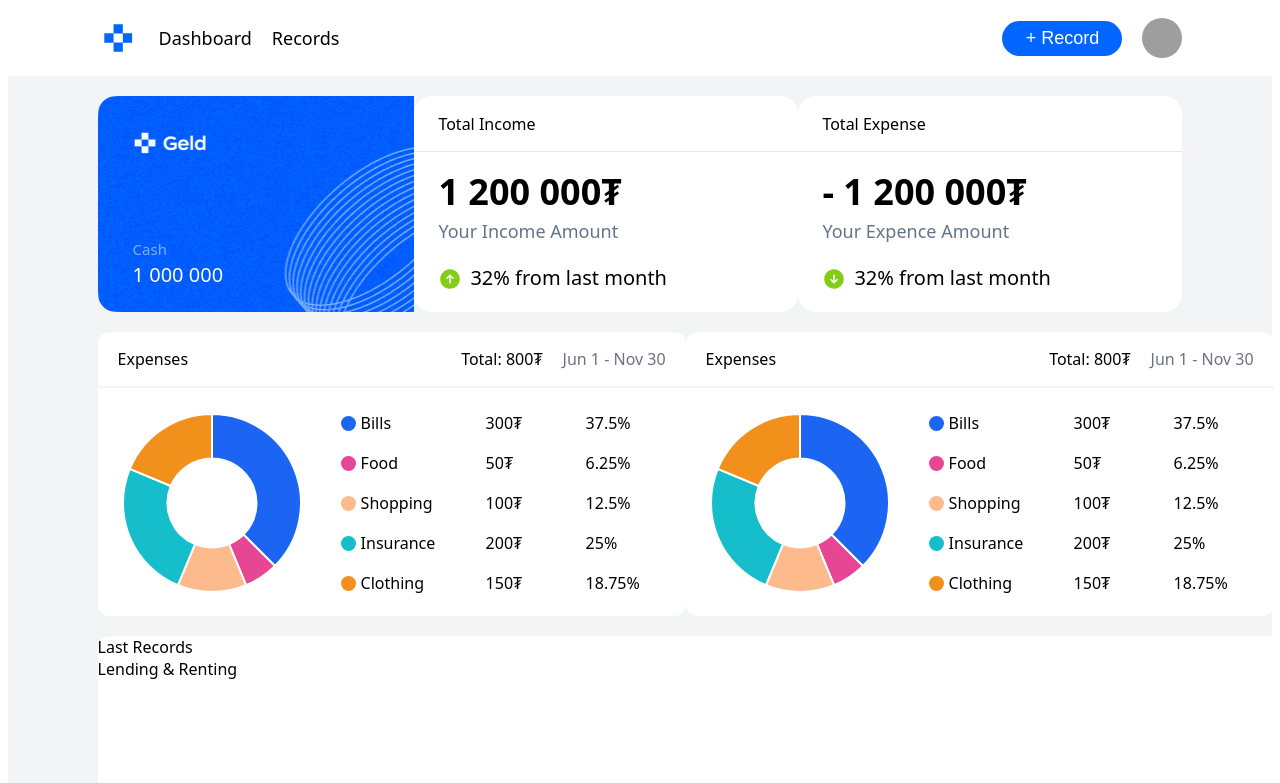
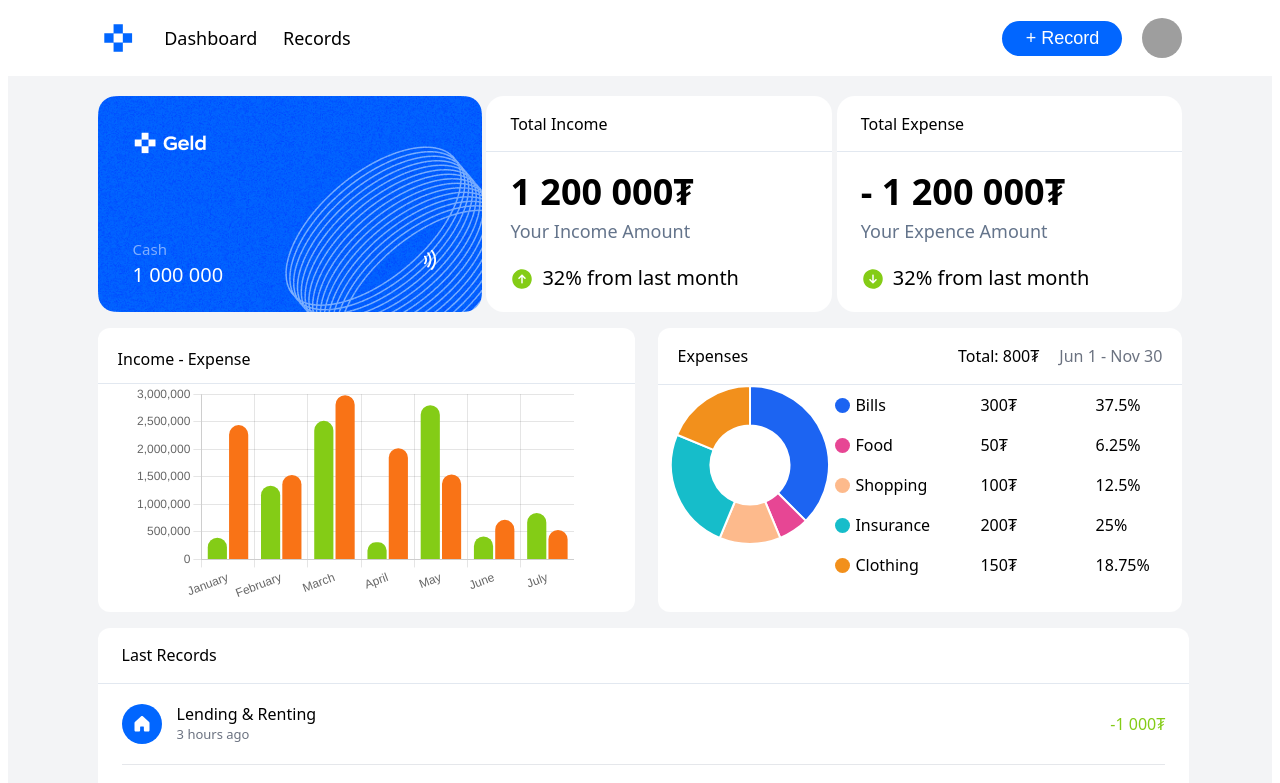
Before and after one commit to naudair/income-tracker-web, a Next.js app: page /dashboard in a window 1280 px wide. Shown: the top 783 px of the page. Built offline with nearby package versions, Linux system fonts and the light colour scheme; grey boxes are pictures that could not be loaded.

Commit message:
barchart and list

```diff
--- /dev/null
+++ b/src/components/barchartComponent.tsx
@@ -0,0 +1,85 @@
+import style from "../styles/barchart.module.css";
+import React from "react";
+import {
+  Chart as ChartJS,
+  CategoryScale,
+  LinearScale,
+  BarElement,
+  Title,
+  Tooltip,
+  Legend,
+} from "chart.js";
+import { Bar } from "react-chartjs-2";
+
+ChartJS.register(
+  CategoryScale,
+  LinearScale,
+  BarElement,
+  Title,
+  Tooltip,
+  Legend
+);
+
+interface BarchartProps {}
+
+interface ChartData {
+  labels: string[];
+  datasets: {
+    label: string;
+    data: number[];
+    backgroundColor: string;
+    borderRadius: number;
+  }[];
+}
+
+const Barchart: React.FC<BarchartProps> = () => {
+  const labels = [
+    "January",
+    "February",
+    "March",
+    "April",
+    "May",
+    "June",
+    "July",
+  ];
+  const data: ChartData = {
+    labels,
+    datasets: [
+      {
+        label: "Income",
+        data: labels.map(() => {
+          return Math.random() * 3000000;
+        }),
+        backgroundColor: "#84CC16",
+        borderRadius: 30,
+      },
+      {
+        label: "Expense",
+        data: labels.map(() => {
+          return Math.random() * 3000000;
+        }),
+        backgroundColor: "#F97316",
+        borderRadius: 30,
+      },
+    ],
+  };
+
+  return (
+    <div className={style.container}>
+      <div className={style.head}>Income - Expense</div>
+      <div className={style.chart}>
+        <Bar
+          data={data}
+          options={{
+            plugins: {
+              legend: {
+                display: false,
+              },
+            },
+          }}
+        />
+      </div>
+    </div>
+  );
+};
+export default Barchart;
--- a/src/components/chartComponent.tsx
+++ b/src/components/doughnutChartComponent.tsx
@@ -28,13 +28,13 @@ const options = {
   },
 };
 
-function Chart() {
+function DoughnutChart() {
   return (
     <div
       style={{
         display: "flex",
         flexDirection: "column",
-        width: "588px",
+        width: "41vw",
         height: "284px",
         borderRadius: "12px",
         backgroundColor: "#ffffff",
@@ -42,40 +42,30 @@ function Chart() {
     >
       <div
         style={{
+          height:"56px",
           display: "flex",
           flexDirection: "row",
           alignItems: "center",
           justifyContent: "space-between",
           padding: "0 20px",
+          borderBottom: "1px solid rgba(226, 232, 240, 1)",
         }}
       >
         <p>Expenses</p>
-        <div style={{display:"flex", gap:"20px"}}>
+        <div style={{ display: "flex", gap: "20px" }}>
           <p>Total: {sum}₮</p>
-          <p style={{color:"rgba(107, 114, 128, 1)"}}>Jun 1 - Nov 30</p>
+          <p style={{ color: "rgba(107, 114, 128, 1)" }}>Jun 1 - Nov 30</p>
         </div>
       </div>
-      <div
-        style={{
-          width: "100%",
-          backgroundColor: "#F5F5F5",
-          height: "2px",
-          margin: "0 0 15px 0",
-        }}
-      />
-      <div
-        style={{
-          display: "flex",
-          flexDirection: "row",
-          justifyContent: "space-between",
-        }}
-      >
+      <div style={{ display: "flex" }}>
         <div
           style={{
-            width: "228px",
+            width: "41vw",
+            height: "20vh",
             display: "flex",
             justifyContent: "center",
             alignItems: "center",
+            paddingLeft:"1vw"
           }}
         >
           <Doughnut
@@ -112,12 +102,12 @@ const Labels = () => {
             />
             <p style={{ marginRight: "10px" }}>{category}</p>
           </div>
-          <div style={{ width: "100px" }}>{expenses[index]}₮</div>
-          <div style={{ width: "100px" }}>{(expenses[index] * 100) / sum}%</div>
+          <div style={{ width: "9vw" }}>{expenses[index]}₮</div>
+          <div style={{ width: "9vw" }}>{(expenses[index] * 100) / sum}%</div>
         </div>
       ))}
     </div>
   );
 };
 
-export default Chart;
+export default DoughnutChart;
--- /dev/null
+++ b/src/components/images/houseIcon.tsx
@@ -0,0 +1,17 @@
+export const HouseIcon = () => {
+  return (
+    <svg
+      width="40"
+      height="40"
+      viewBox="0 0 40 40"
+      fill="none"
+      xmlns="http://www.w3.org/2000/svg"
+    >
+      <circle cx="20" cy="20" r="20" fill="#0166FF" />
+      <path
+        d="M27.5 19.0272V26.2499C27.5 26.5814 27.3683 26.8994 27.1339 27.1338C26.8995 27.3682 26.5815 27.4999 26.25 27.4999H23.125C22.7935 27.4999 22.4755 27.3682 22.2411 27.1338C22.0067 26.8994 21.875 26.5814 21.875 26.2499V23.1249C21.875 22.9591 21.8092 22.8002 21.6919 22.6829C21.5747 22.5657 21.4158 22.4999 21.25 22.4999H18.75C18.5842 22.4999 18.4253 22.5657 18.3081 22.6829C18.1908 22.8002 18.125 22.9591 18.125 23.1249V26.2499C18.125 26.5814 17.9933 26.8994 17.7589 27.1338C17.5245 27.3682 17.2065 27.4999 16.875 27.4999H13.75C13.4185 27.4999 13.1005 27.3682 12.8661 27.1338C12.6317 26.8994 12.5 26.5814 12.5 26.2499V19.0272C12.5 18.8542 12.5359 18.6831 12.6054 18.5247C12.6749 18.3663 12.7766 18.224 12.9039 18.1069L19.1539 12.21L19.1625 12.2015C19.3926 11.9922 19.6925 11.8762 20.0035 11.8762C20.3146 11.8762 20.6144 11.9922 20.8445 12.2015C20.8472 12.2045 20.8501 12.2074 20.8531 12.21L27.1031 18.1069C27.2292 18.2246 27.3295 18.3672 27.3978 18.5256C27.4661 18.6839 27.5009 18.8548 27.5 19.0272Z"
+        fill="white"
+      />
+    </svg>
+  );
+};
--- a/src/components/lastRecordsComponent.tsx
+++ b/src/components/lastRecordsComponent.tsx
@@ -1,10 +1,32 @@
 import style from "../styles/LastRecord.module.css";
+import { HouseIcon } from "./images/houseIcon";
 
 export default function LastRecords() {
   return (
     <div className={style.lastRecord}>
-      <div>Last Records</div>
-      <div>Lending & Renting</div>
+      <div className={style.head}>Last Records</div>
+      <div className={style.container}>
+        {array.map((array) => (
+          <div key={array} className={style.body}>
+            <div style={{ display: "flex", gap: "15px", lineHeight: "20px" }}>
+              <HouseIcon />
+              <div>
+                {array}
+                <div style={{ color: "rgba(107, 114, 128, 1)", fontSize:"13px" }}>3 hours ago</div>
+              </div>
+            </div>
+            <div style={{ color: "rgba(132, 204, 22, 1)" }}>-1 000₮</div>
+          </div>
+        ))}
+      </div>
     </div>
   );
 }
+
+const array = [
+  "Lending & Renting",
+  "Lending & Renting",
+  "Lending & Renting",
+  "Lending & Renting",
+  "Lending & Renting",
+];
--- a/src/pages/dashboard/index.tsx
+++ b/src/pages/dashboard/index.tsx
@@ -4,8 +4,9 @@ import { downIcon } from "@/components/images/downIcon";
 import { Avatar } from "@mui/material";
 import BlueCartComponent from "@/components/BlueCartComponent";
 import { CartDetail } from "@/components/IncomeExpenceComponent";
-import Chart from "@/components/chartComponent";
+import DoughnutChart from "@/components/doughnutChartComponent";
 import LastRecords from "@/components/lastRecordsComponent";
+import Barchart from "@/components/barchartComponent";
 
 export default function Dashboard() {
   return (
@@ -14,7 +15,7 @@ export default function Dashboard() {
         <div
           style={{
             display: "flex",
-            gap: "20px",
+            gap: "2vw",
             alignItems: "center",
             fontSize: "18px",
           }}
@@ -36,7 +37,7 @@ export default function Dashboard() {
           backgroundColor: "rgba(243, 244, 246, 1)",
           display: "flex",
           flexDirection: "column",
-          gap: "20px",
+          gap: "2vh",
         }}
       >
         <div className="cart">
@@ -58,10 +59,10 @@ export default function Dashboard() {
         </div>
         <div style={{ display: "flex", justifyContent: "space-between" }}>
           <div>
-            <Chart />
+            <Barchart />
           </div>
           <div>
-            <Chart />
+            <DoughnutChart />
           </div>
         </div>
         <div>
--- a/src/styles/LastRecord.module.css
+++ b/src/styles/LastRecord.module.css
@@ -1,8 +1,27 @@
 .lastRecord {
-  width: 1200px;
+  width: 85.3vw;
   height: 456px;
-  top: 652px;
   left: 120px;
   border-radius: 12px;
   background-color: #ffffff;
 }
+
+.head {
+  width: 1 200px;
+  height: 56px;
+  padding: 16px 24px 16px 24px ;
+  border-bottom: 1px solid rgba(226, 232, 240, 1);
+  box-sizing: border-box;
+  font-weight: 500;
+}
+.container{
+  padding: 0px 24px;
+}
+.body{
+height: 80px;
+border-bottom: 1px solid rgba(229, 231, 235, 1);
+display: flex;
+align-items: center;
+justify-content: space-between;
+
+}
--- /dev/null
+++ b/src/styles/barchart.module.css
@@ -0,0 +1,20 @@
+.container {
+  width: 42vw;
+  height: 284px;
+  border-radius: 12px;
+  background: rgb(255, 255, 255);
+}
+.head {
+  width: 42vw;
+  height: 56px;
+  padding: 20px;
+  box-sizing: border-box;
+  border-bottom: 1px solid rgba(226, 232, 240, 1)
+}
+.chart {
+  width: 40vw;
+  height: 220px;
+  display: flex;
+  justify-content: center;
+  align-items: center;
+}
--- a/src/styles/globals.css
+++ b/src/styles/globals.css
@@ -102,21 +102,18 @@ button {
   font-size: 24px;
 }
 .incomeExpense {
-  width: 384px;
+  width: 27vw;
   height: 216px;
-  top: 104px;
-  left: 528px;
   border-radius: 18px;
   background-color: #ffffff;
 }
 
 .cart-title {
-  width: 384px;
+  width: 27vw;
   height: 56px;
   padding: 17px 24px;
   box-sizing: border-box;
   border-bottom: 1px solid rgba(226, 232, 240, 1);
-  gap: 8px;
 }
 .cart-amount{
 font-size: 36px;
```
